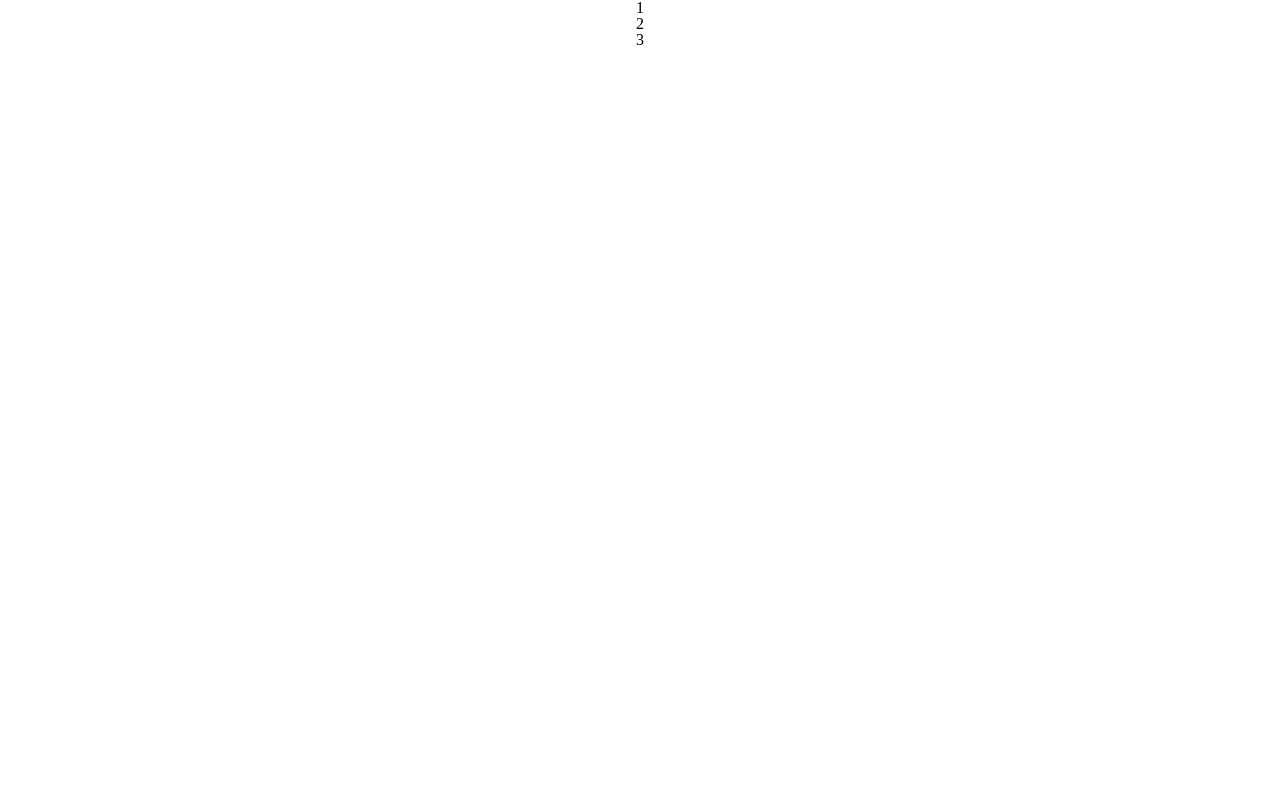
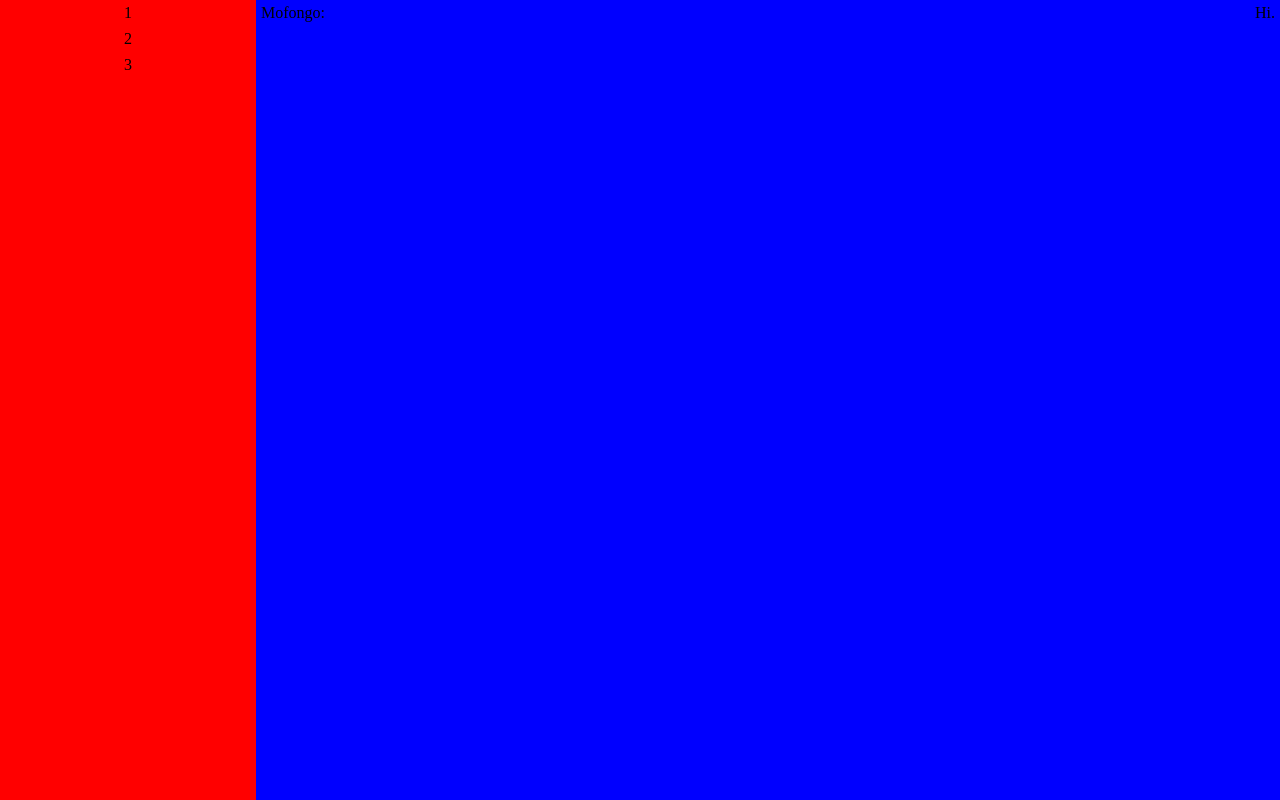
Before and after one commit to che-perez/chat, a React (Create React App) app in the folder client/: page / in a window 1280 px wide. Built offline with nearby package versions, Linux system fonts and the light colour scheme; no server answers.

Commit message:
basic front-end and styling

```diff
--- a/client/src/App.css
+++ b/client/src/App.css
@@ -1,28 +1,80 @@
-.App {
-  text-align: center;
+
+
+body {
+  overflow: hidden;
 }
 
-.App-logo {
-  animation: App-logo-spin infinite 20s linear;
-  height: 80px;
+.App {
+  display: flex;
+
+  height: 100vh;
+  width: 100vw;
 }
 
-.App-header {
-  background-color: #222;
-  height: 150px;
-  padding: 20px;
-  color: white;
+.channel-list, .user-list, .chat {
+  overflow-y: scroll;
+
+  height: 100%;
+
+  display: flex;
+  flex-direction: column;
 }
 
-.App-title {
-  font-size: 1.5em;
+.channel-list {
+  background: #FF0000;
+  position: fixed;
+
+  width: 20%;
+
+  animation: channelListSlideIn 0.1s linear forwards;
 }
 
-.App-intro {
-  font-size: large;
+.channel-list:hover {
+  animation: channelListSlideOut 0.1s linear forwards;
 }
 
-@keyframes App-logo-spin {
-  from { transform: rotate(0deg); }
-  to { transform: rotate(360deg); }
+@keyframes channelListSlideIn {
+  from {
+    transform: translateX(0);
+  }
+  to {
+    transform: translateX(-75%);
+  }
 }
+
+@keyframes channelListSlideOut {
+  from {
+    transform: translateX(-75%);
+  }
+  to {
+    transform: translateX(0);
+  }
+}
+
+.user-list {
+  background: #00FF00;
+
+  margin: 0 0 0 5%;
+
+  width: 15%;
+}
+
+.chat {
+  background: #0000FF;
+
+  width: 80%;
+}
+
+.channel, .user {
+  padding: 5px;
+
+  display: flex;
+  justify-content: center;
+}
+
+.message {
+  padding: 5px;
+
+  display: flex;
+  justify-content: space-between;
+}
--- a/client/src/App.js
+++ b/client/src/App.js
@@ -25,6 +25,8 @@ class App extends Component {
     return (
       <div className="App">
         <ChannelList />
+        <UserList />
+        <Chat />
       </div>
     )
   }
--- a/client/src/components/ChannelList.jsx
+++ b/client/src/components/ChannelList.jsx
@@ -5,7 +5,7 @@ import Channel from './Channel'
 class ChannelList extends Component {
   render() {
       return (
-          <div className="Channel-List">
+          <div className="channel-list">
             <Channel name="1" />
             <Channel name="2" />
             <Channel name="3" />
--- a/client/src/components/Chat.jsx
+++ b/client/src/components/Chat.jsx
@@ -1,7 +1,13 @@
 import React from 'react'
 
+import Message from './Message'
+
 function Chat (props){
-
+  return(
+    <div className="chat">
+      <Message owner="Mofongo" content="Hi." />
+    </div>
+  )
 }
 
 export default Chat
--- a/client/src/components/Message.jsx
+++ b/client/src/components/Message.jsx
@@ -1,7 +1,16 @@
 import React from 'react'
 
 function Message (props){
-
+  return (
+    <div className="message">
+      <div className="message-owner">
+        <p>{props.owner}:</p>
+      </div>
+      <div className="message-content">
+        <p>{props.content}</p>
+      </div>
+    </div>
+  )
 }
 
 export default Message
--- /dev/null
+++ b/client/src/components/User.jsx
@@ -0,0 +1,11 @@
+import React from 'react'
+
+function User (props){
+  return (
+    <div class="user">
+      <p>{props.user_name}</p>
+    </div>
+  )
+}
+
+export default User
--- a/client/src/components/UserList.jsx
+++ b/client/src/components/UserList.jsx
@@ -1,7 +1,15 @@
 import React from 'react'
 
+import User from './User'
+
 function UserList (props){
-
+  return(
+    <div className="user-list">
+      <User user_name="New User A"/>
+      <User user_name="New User B"/>
+      <User user_name="New User C"/>
+    </div>
+  )
 }
 
 export default UserList
```
